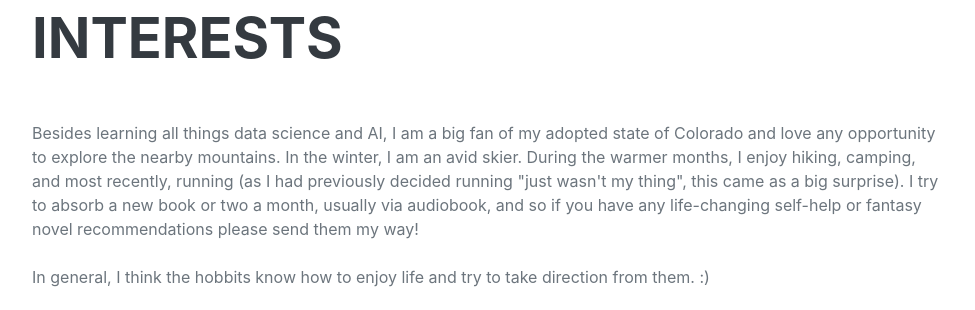
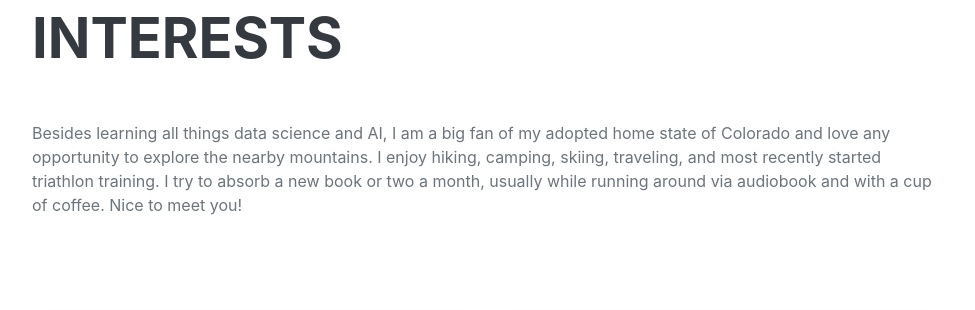
Before and after one commit to amawest/amawest.github.io, a website: page index.html in a window 1280 px wide. Shown: the part 6840-7150 px from the top of the page, without its empty margins (288-1263 px from the left). Drawn offline with nearby package versions, Linux system fonts and the light colour scheme; a web font is replaced by a local one.

Commit message:
Update index.html

```diff
--- a/index.html
+++ b/index.html
@@ -624,16 +624,10 @@
             <div class="resume-section-content">
                 <h2 class="mb-5">Interests</h2>
                 <p>
-                    Besides learning all things data science and AI, I am a big fan of my adopted state of Colorado and
-                    love any opportunity to explore the nearby mountains.
-                    In the winter, I am an avid skier. During the warmer months, I enjoy hiking,
-                    camping, and most recently, running (as I had previously decided running "just wasn't my thing",
-                    this came as a big surprise). I try to absorb a new book or two a month, usually via audiobook, and
-                    so if you have any life-changing self-help or fantasy novel recommendations
-                    please send them my way!
-                    <br><br>
-                    In general, I think the hobbits know how to enjoy life and try to take
-                    direction from them. :)
+                    Besides learning all things data science and AI, I am a big fan of my adopted home state of Colorado and
+                    love any opportunity to explore the nearby mountains. I enjoy hiking,
+                    camping, skiing, traveling, and most recently started triathlon training. I try to absorb a new book or two a month,
+                    usually while running around via audiobook and with a cup of coffee. Nice to meet you!
                 </p>
                 <br><br>
 
```
